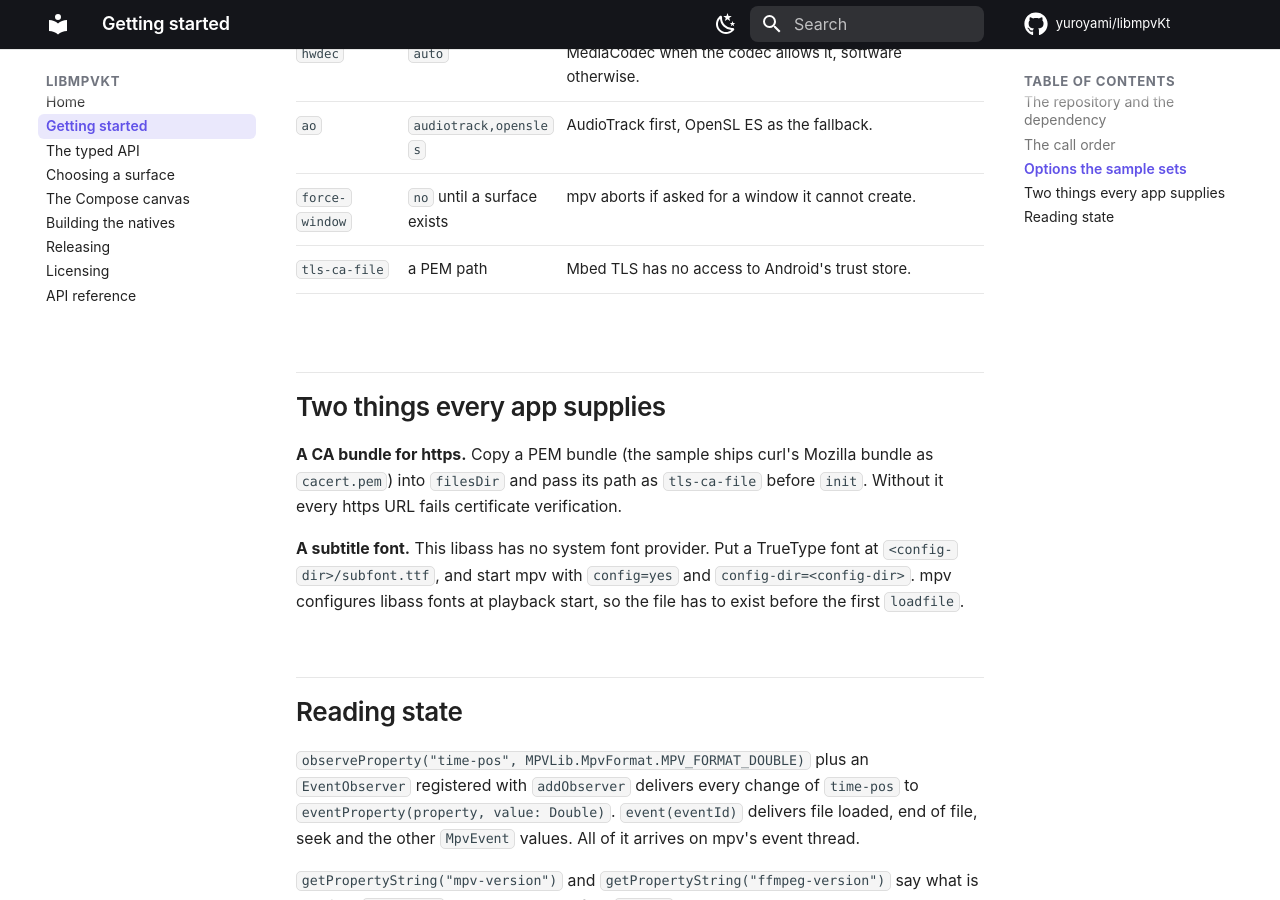
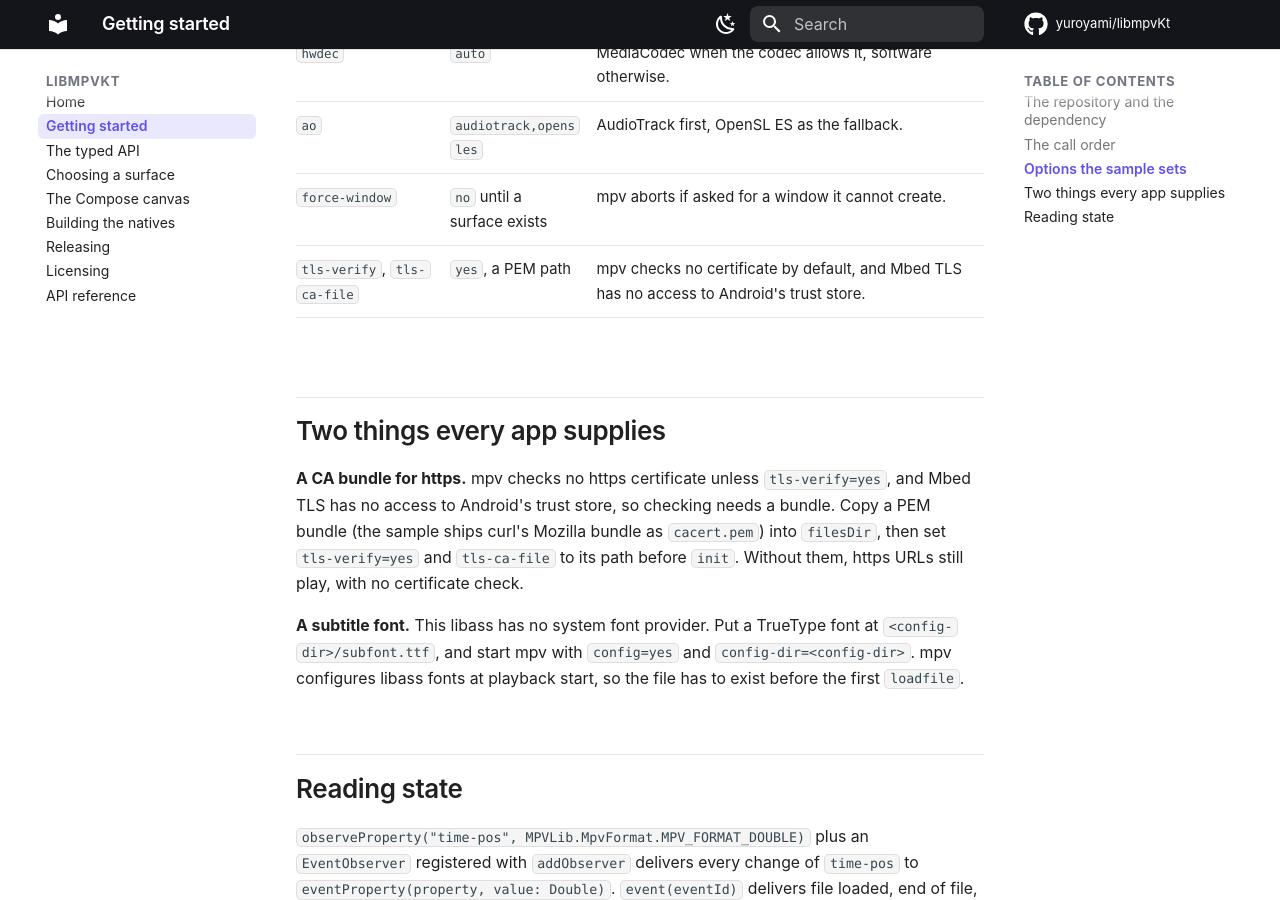
Before and after one commit to yuroyami/libmpvKt, an MkDocs documentation site: the page built from docs/getting-started.md, in a window 1280 px wide and 900 px high, scrolled down 1650 px. Built offline with MkDocs 1.6.1 and Material for MkDocs 9.7.7, drawn with Linux system fonts in a browser that asks for light colours; comment, search, counter and statistics services are not loaded.

Commit message:
Say plainly that mpv checks no https certificate unless asked
mpv 0.41 defaults tls-verify to no and passes that to FFmpeg, so an https stream plays whether or not its certificate is valid. The MpvOptions KDoc, the README and Getting started said the opposite: that every https URL fails without a CA bundle. They now say what happens, the README example sets tls-verify next to tls-ca-file, and TlsVerify gains a KDoc. Whether the library should check by default is still open on the issue.

Refs #19

```diff
--- a/docs/getting-started.md
+++ b/docs/getting-started.md
@@ -48,11 +48,11 @@ Minimum SDK 21. Android only. In a Kotlin Multiplatform project, declare the dep
 | `hwdec` | `auto` | MediaCodec when the codec allows it, software otherwise. |
 | `ao` | `audiotrack,opensles` | AudioTrack first, OpenSL ES as the fallback. |
 | `force-window` | `no` until a surface exists | mpv aborts if asked for a window it cannot create. |
-| `tls-ca-file` | a PEM path | Mbed TLS has no access to Android's trust store. |
+| `tls-verify`, `tls-ca-file` | `yes`, a PEM path | mpv checks no certificate by default, and Mbed TLS has no access to Android's trust store. |
 
 ## Two things every app supplies
 
-**A CA bundle for https.** Copy a PEM bundle (the sample ships curl's Mozilla bundle as `cacert.pem`) into `filesDir` and pass its path as `tls-ca-file` before `init`. Without it every https URL fails certificate verification.
+**A CA bundle for https.** mpv checks no https certificate unless `tls-verify=yes`, and Mbed TLS has no access to Android's trust store, so checking needs a bundle. Copy a PEM bundle (the sample ships curl's Mozilla bundle as `cacert.pem`) into `filesDir`, then set `tls-verify=yes` and `tls-ca-file` to its path before `init`. Without them, https URLs still play, with no certificate check.
 
 **A subtitle font.** This libass has no system font provider. Put a TrueType font at `<config-dir>/subfont.ttf`, and start mpv with `config=yes` and `config-dir=<config-dir>`. mpv configures libass fonts at playback start, so the file has to exist before the first `loadfile`.
 
```
Also changed, not shown: README.md (+2 -1 lines), 2 other files.
